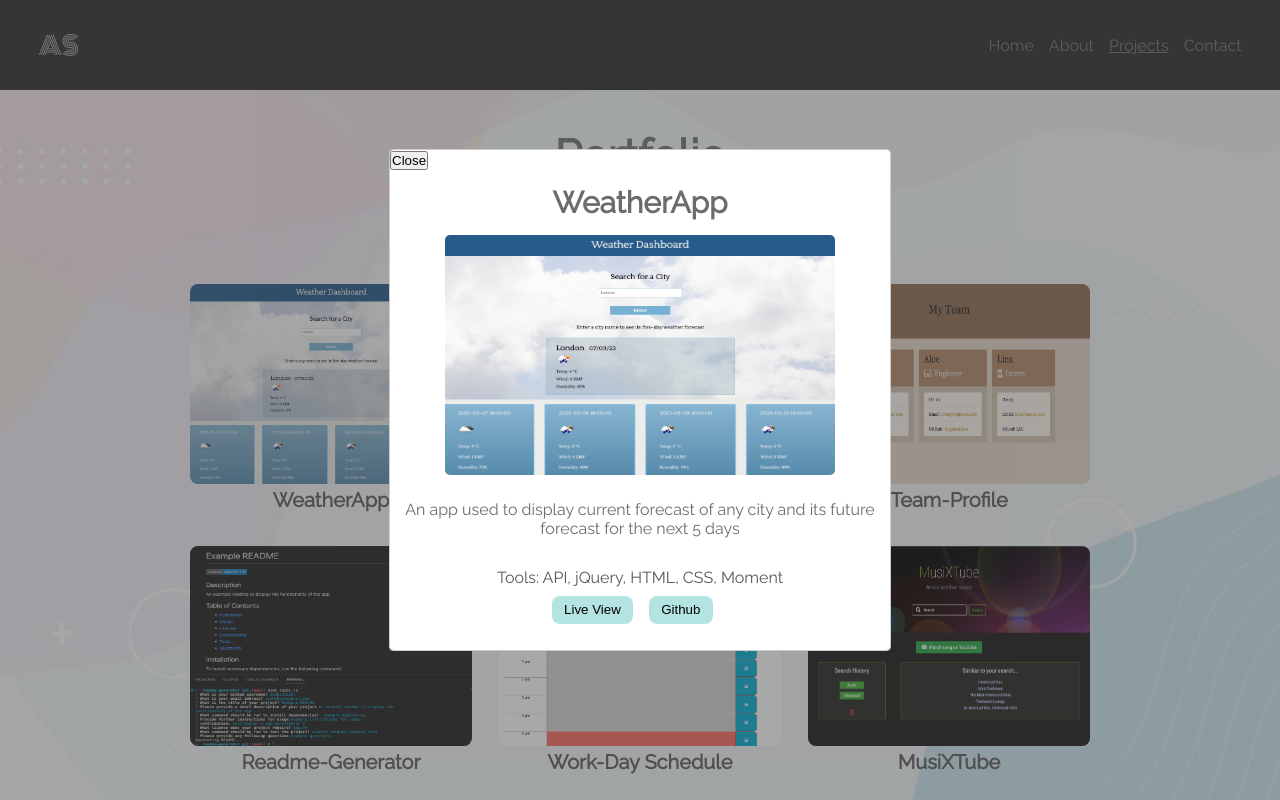
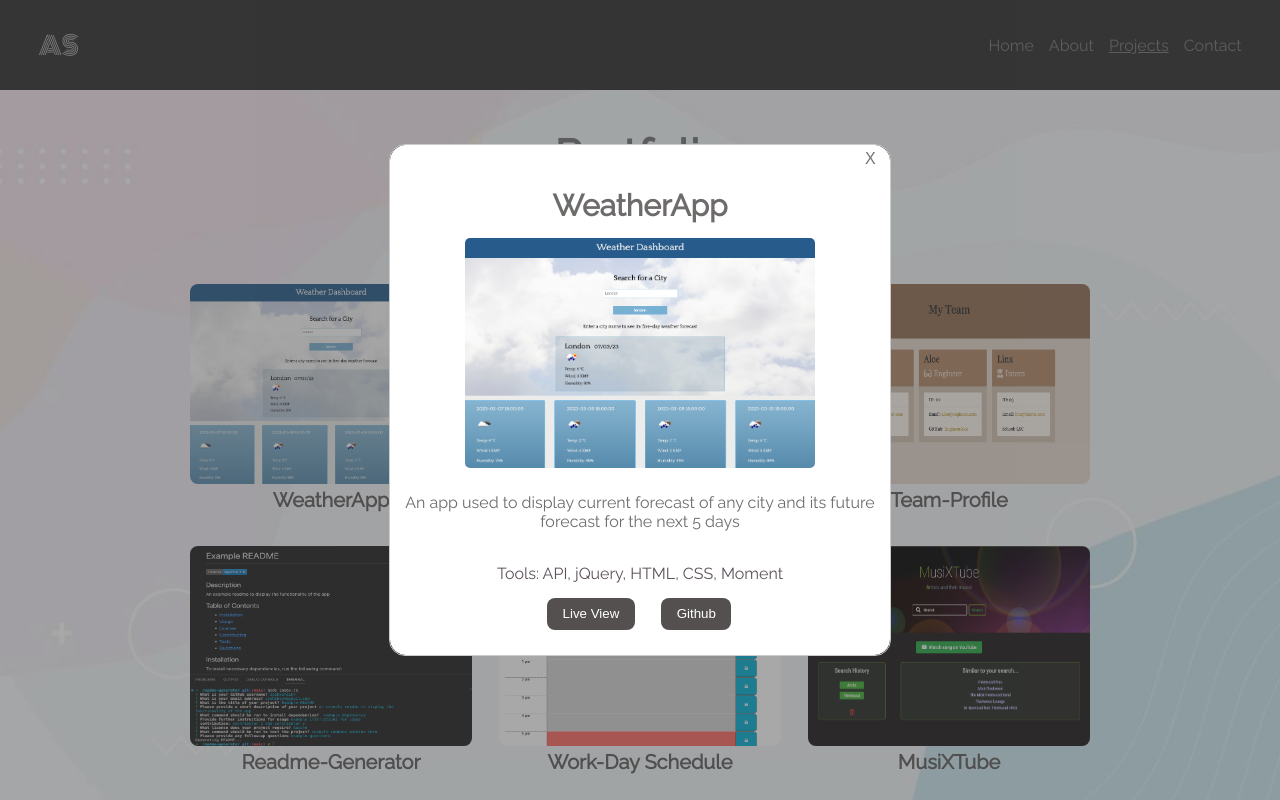
Before and after one commit to ayahxsheikh/my-portfolio, a React (Create React App) app: page /project-gallery in a window 1280 px wide. Both pictures are taken after a click on the element "WeatherApp". Shown: the top 800 px of the page. Built offline with nearby package versions, Linux system fonts and the light colour scheme.

Commit message:
edits modal design

```diff
--- a/src/components/Project.js
+++ b/src/components/Project.js
@@ -36,6 +36,7 @@ function Project(props){
                     transform: 'translate(-50%, -50%)',
                     backgroundColor: '#00000080',
                     padding: '0',
+                    borderRadius: '16px',
                     zIndex: '999'
                 },
                 overlay: {
@@ -46,8 +47,8 @@ function Project(props){
 
             <div className='modal'>
                 <div className='modal-content'>
-                    <div className="modal-header close-icon">
-                        <button onClick={closeModal}>Close</button>
+                    <div className="modal-header">
+                        <button className="close-icon" onClick={closeModal}>X</button>
                     </div>
                     <h2 className='modal-title'>{props.title}</h2>
                     <div className='modal-body'>
--- a/src/styles/project.css
+++ b/src/styles/project.css
@@ -64,13 +64,13 @@
     height: 500px;
     color: #6e6b6b;
     background-color: #ffffff;
+    border-radius:16px;
+    padding-bottom: 2%;
     /* background-color: #39393987; */
   }
 
   .modal-header .modal-footer {
     display: flex;
-    /* justify-content: space-between; */
-    padding: 10px;
   }
 
   .modal-title{
@@ -85,14 +85,12 @@
     flex-direction: column;
     align-items: center;
     text-align: center;
-    padding-bottom: 3%;
-    /* border-top: 1px solid #858282; */
-    /* border-bottom:1px solid #858080; */
+    padding-bottom: 3.5%;
   }
 
   .modalImg{
-    height: 240px;
-    width: 390px;
+    height: 230px;
+    width: 350px;
     border-radius: 5px;
     /* margin-top: 7%; */
     margin-bottom: 5%;
@@ -103,12 +101,28 @@
   }
 
   .modalBtn {
-    padding: 2% 4%;
-    margin-right: 5%;
+    padding: 2.7% 5%;
+    margin: 2% 4.5% 0% 4%;
     border-radius: 8px;
     border: none;
-    background-color: #b4e4e1;
+    background-color: #555050;
+    color: #ffffff;
     cursor: pointer;
+  }
+
+  .modalBtn:hover {
+    background-image: linear-gradient(to right, #f8c4e1ef,  #edd7c1);
+    color: var(--text);
+  }
+
+  .close-icon{
+    border: none;
+    background-color: #e8e8e800;
+    padding: 1%;
+    color: var(--text1);
+    font-size: 16px;
+    cursor: pointer;
+    margin-left: 470px;
   }
 
     @media only screen and (min-width: 400px) {
@@ -132,12 +146,12 @@
         display: grid;
         grid-template-columns: 1fr;
         max-width: fit-content;
-        row-gap: 2.5%;
+        row-gap: 2%;
         }
 
         .proj-img{
-          height: 280px;
-          width: 350px;
+          height: 230px;
+          width: 330px;
           max-height: 100%;
         }
     }
@@ -158,7 +172,7 @@
       }
 
       .proj-img{
-        height: 220px;
+        height: 216px;
         width: 300px;
         max-height: 100%;
       }
```
